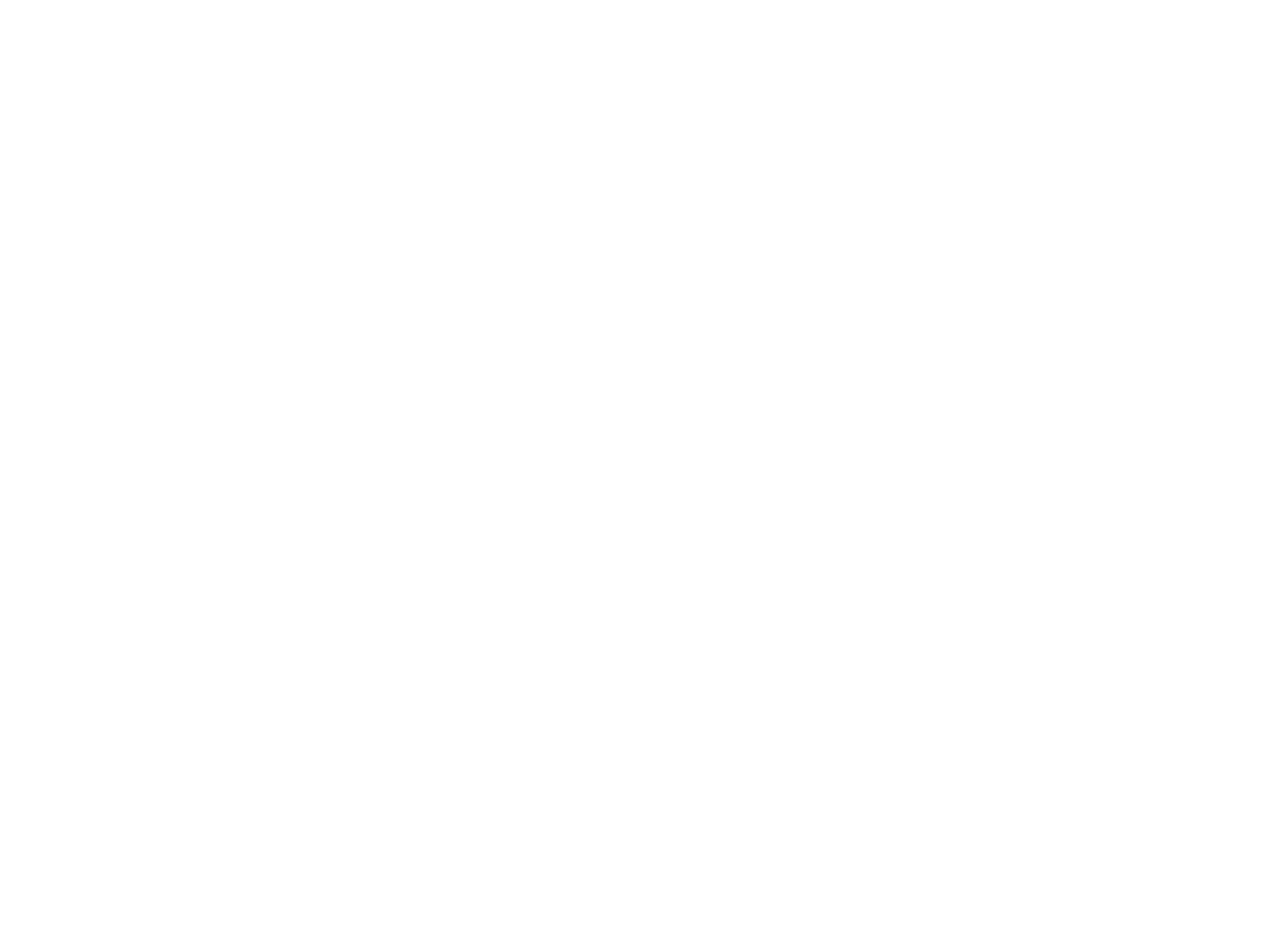
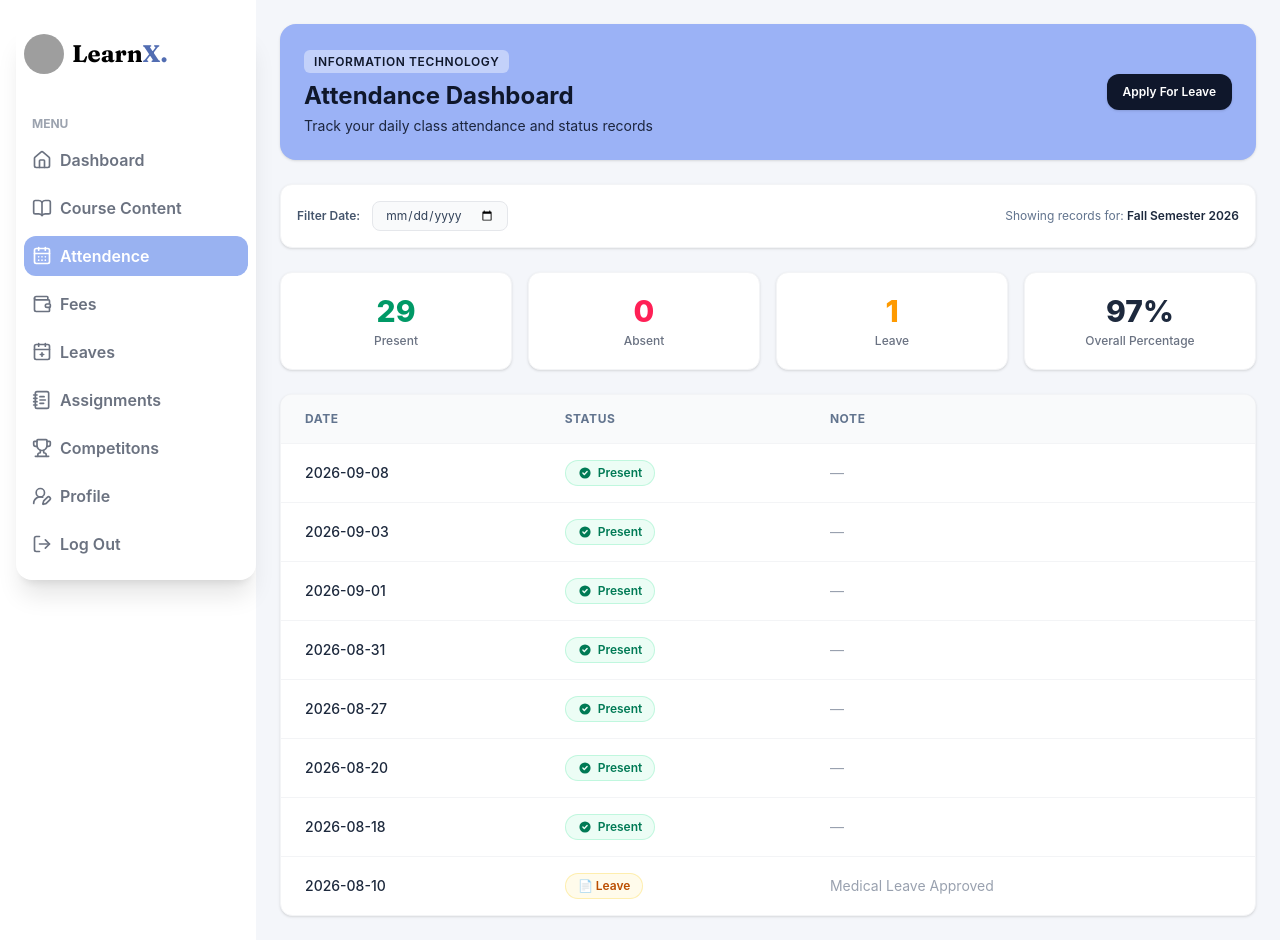
Before and after one commit to codebymubashir/student-teacher-portal, a React (Vite) app in the folder Client/: page /student/portal/attendence in a window 1280 px wide. Before the commit this address had no page. Before the commit the page ends 800 px from the top, so only its background shows below. Built offline with nearby package versions, Linux system fonts and the light colour scheme; grey boxes are pictures that could not be loaded; a web font is replaced by a local one.

Commit message:
attendence page completed

```diff
--- a/Client/src/App.jsx
+++ b/Client/src/App.jsx
@@ -7,6 +7,7 @@
 import Studentdashboard from './pages/Student/Dashboard/Dashboard'
 import Home from './pages/Student/Dashboard/pages/Home'
 import Coursecontent from './pages/Student/Dashboard/pages/Coursecontent'
+import Attendence from './pages/Student/Dashboard/pages/Attendence'
 const App = () => {
   return (
     <>
@@ -18,6 +19,7 @@
           <Route path='/student/portal' element={<Studentdashboard />}>
             <Route path='home' element={<Home />} />
             <Route path='content' element={<Coursecontent />} />
+            <Route path='attendence' element={<Attendence />} />
           </Route>
         </Routes>
         <Routes>
--- a/Client/src/components/Subjectgraph.jsx
+++ b/Client/src/components/Subjectgraph.jsx
@@ -3,11 +3,11 @@
 const Subjectgraph = () => {
 
     const subjects = [
-        { name: 'Biology', value: 52 },
-        { name: 'Chemistry', value: 41 },
-        { name: 'Math', value: 58 },
-        { name: 'Urdu', value: 65 },
-        { name: 'English', value: 75 },
+        { name: 'HTML', value: 52 },
+        { name: 'CSS', value: 41 },
+        { name: 'Javascript', value: 58 },
+        { name: 'React Js', value: 65 },
+        { name: 'Docs', value: 75 },
     ]
     return (
         <div className='bg-white rounded-2xl shadow-sm p-5'>
--- a/Client/src/index.css
+++ b/Client/src/index.css
@@ -57,3 +57,17 @@
   background-repeat: no-repeat;
   background-size: cover;
 }
+
+.student{
+  animation: Fade1 0.7s cubic-bezier(0.16, 1, 0.3, 1) forwards;
+}
+@keyframes Fade1 {
+  0% {
+    transform: translateY(2.5rem);
+    opacity: 0;
+  }
+  100% {
+    transform: translateY(0);
+    opacity: 1;
+  }
+}
--- a/Client/src/pages/Student/Dashboard/Dashboard.jsx
+++ b/Client/src/pages/Student/Dashboard/Dashboard.jsx
@@ -6,7 +6,7 @@
 const Dashboard = () => {
     return (
         <div className='flex'>
-            <div className='w-60 h-auto  shadow-xl rounded-2xl ml-4 mt-4  fixed'>
+            <div className='w-60 h-auto   shadow-xl rounded-2xl ml-4 mt-6  fixed'>
 
                 {/* main top logo and name of institute */}
                 <div className='w-full h-15 p-2  flex flex-row items-center gap-2   '>
@@ -46,7 +46,7 @@
                         <p className='text-md '>Course Content</p>
                     </NavLink>
                     <NavLink
-                        to={'attendance'}
+                        to={'attendence'}
                         className={({ isActive }) =>
                             `dashmenu font-semibold p-2 mt-2 flex flex-row items-center gap-2 rounded-xl transition-colors duration-200 ${isActive ? 'bg-[#99b2f1] text-white' : 'text-[#6B7280]'
                             }`
--- /dev/null
+++ b/Client/src/pages/Student/Dashboard/pages/Attendence.jsx
@@ -0,0 +1,132 @@
+import React, { useState } from 'react';
+
+const Attendance = () => {
+  const [dateFilter, setDateFilter] = useState('');
+
+  const attendanceData = [
+    { id: 1, date: '2026-09-08', status: 'Present', note: '—' },
+    { id: 2, date: '2026-09-03', status: 'Present', note: '—' },
+    { id: 3, date: '2026-09-01', status: 'Present', note: '—' },
+    { id: 4, date: '2026-08-31', status: 'Present', note: '—' },
+    { id: 5, date: '2026-08-27', status: 'Present', note: '—' },
+    { id: 6, date: '2026-08-20', status: 'Present', note: '—' },
+    { id: 7, date: '2026-08-18', status: 'Present', note: '—' },
+    { id: 8, date: '2026-08-10', status: 'Leave', note: 'Medical Leave Approved' },
+  ];
+
+  return (
+    <div className="bg-[#F4F6FA] min-h-screen p-6 font-sans text-slate-800">
+
+      {/* Top Banner */}
+      <div className="bg-[#9BB2F6] rounded-2xl p-6 text-slate-900 mb-6 shadow-sm flex justify-between items-center">
+        <div>
+          <span className="text-xs font-semibold uppercase tracking-wider bg-white/40 px-2.5 py-1 rounded-md">
+            Information Technology
+          </span>
+          <h1 className="text-2xl font-bold mt-2">Attendance Dashboard</h1>
+          <p className="text-sm opacity-90 mt-1">Track your daily class attendance and status records</p>
+        </div>
+        <button className="bg-slate-900 text-white text-xs font-semibold px-4 py-2.5 rounded-xl shadow hover:bg-slate-800 transition">
+          Apply For Leave
+        </button>
+      </div>
+
+      {/* Date Filter Controls */}
+      <div className="bg-white p-4 rounded-xl shadow-sm border border-gray-100 mb-6 flex flex-wrap items-center justify-between gap-4">
+        <div className="flex items-center gap-3">
+          <label htmlFor="attendance-date-filter" className="text-xs font-semibold text-slate-600">Filter Date:</label>
+          <input
+            id="attendance-date-filter"
+            type="date"
+            value={dateFilter}
+            onChange={(e) => setDateFilter(e.target.value)}
+            className="border border-gray-200 rounded-lg px-3 py-1.5 text-xs focus:outline-none focus:border-[#9BB2F6] text-slate-700 bg-gray-50"
+          />
+        </div>
+        <div className="text-xs text-slate-500">
+          Showing records for: <span className="font-semibold text-slate-800">Fall Semester 2026</span>
+        </div>
+      </div>
+
+      {/* Summary Stat Cards */}
+      <div className="grid grid-cols-1 sm:grid-cols-2 lg:grid-cols-4 gap-4 mb-6">
+
+        {/* Present Card */}
+        <div className="bg-white p-5 rounded-xl shadow-sm border border-gray-100 flex flex-col items-center justify-center">
+          <span className="text-3xl font-extrabold text-emerald-600">29</span>
+          <span className="text-xs font-medium text-gray-500 mt-1">Present</span>
+        </div>
+
+        {/* Absent Card */}
+        <div className="bg-white p-5 rounded-xl shadow-sm border border-gray-100 flex flex-col items-center justify-center">
+          <span className="text-3xl font-extrabold text-rose-500">0</span>
+          <span className="text-xs font-medium text-gray-500 mt-1">Absent</span>
+        </div>
+
+        {/* Leave Card */}
+        <div className="bg-white p-5 rounded-xl shadow-sm border border-gray-100 flex flex-col items-center justify-center">
+          <span className="text-3xl font-extrabold text-amber-500">1</span>
+          <span className="text-xs font-medium text-gray-500 mt-1">Leave</span>
+        </div>
+
+        {/* Overall Percentage Card */}
+        <div className="bg-white p-5 rounded-xl shadow-sm border border-gray-100 flex flex-col items-center justify-center">
+          <span className="text-3xl font-extrabold text-slate-800">97%</span>
+          <span className="text-xs font-medium text-gray-500 mt-1">Overall Percentage</span>
+        </div>
+
+      </div>
+
+      {/* Attendance Table */}
+      <div className="bg-white rounded-xl shadow-sm border border-gray-100 overflow-hidden">
+        <div className="overflow-x-auto">
+          <table className="w-full text-left border-collapse">
+            <thead>
+              <tr className="bg-gray-50 border-b border-gray-100 text-xs font-bold text-slate-500 uppercase tracking-wider">
+                <th className="p-4 pl-6">Date</th>
+                <th className="p-4">Status</th>
+                <th className="p-4 pr-6">Note</th>
+              </tr>
+            </thead>
+            <tbody className="divide-y divide-gray-100 text-sm">
+              {attendanceData.map((row) => (
+                <tr key={row.id} className="hover:bg-gray-50/80 transition">
+                  {/* Date */}
+                  <td className="p-4 pl-6 font-medium text-slate-800">{row.date}</td>
+
+                  {/* Status Badge */}
+                  <td className="p-4">
+                    {row.status === 'Present' && (
+                      <span className="inline-flex items-center gap-1.5 bg-emerald-50 text-emerald-700 text-xs font-semibold px-3 py-1 rounded-full border border-emerald-200/60">
+                        <svg className="w-3.5 h-3.5 fill-current" viewBox="0 0 20 20">
+                          <path fillRule="evenodd" d="M10 18a8 8 0 100-16 8 8 0 000 16zm3.707-9.293a1 1 0 00-1.414-1.414L9 10.586 7.707 9.293a1 1 0 00-1.414 1.414l2 2a1 1 0 001.414 0l4-4z" clipRule="evenodd"/>
+                        </svg>
+                        Present
+                      </span>
+                    )}
+                    {row.status === 'Leave' && (
+                      <span className="inline-flex items-center gap-1.5 bg-amber-50 text-amber-700 text-xs font-semibold px-3 py-1 rounded-full border border-amber-200/60">
+                        📄 Leave
+                      </span>
+                    )}
+                    {row.status === 'Absent' && (
+                      <span className="inline-flex items-center gap-1.5 bg-rose-50 text-rose-700 text-xs font-semibold px-3 py-1 rounded-full border border-rose-200/60">
+                        ✕ Absent
+                      </span>
+                    )}
+                  </td>
+
+                  {/* Note */}
+                  <td className="p-4 pr-6 text-gray-400 font-normal">{row.note}</td>
+                </tr>
+              ))}
+            </tbody>
+          </table>
+        </div>
+      </div>
+
+    </div>
+  );
+};
+
+export default Attendance;
--- a/Client/src/pages/Student/Dashboard/pages/Coursecontent.jsx
+++ b/Client/src/pages/Student/Dashboard/pages/Coursecontent.jsx
@@ -3,7 +3,7 @@
 const Coursecontent = () => {
     return (
         <>
-            <div className="bg-[#F4F6FA] min-h-screen p-6 font-sans text-slate-800">
+            <div className="bg-[#F4F6FA] student min-h-screen p-6 font-sans text-slate-800">
 
                 {/* Course Banner */}
 
--- a/Client/src/pages/Student/Dashboard/pages/Home.jsx
+++ b/Client/src/pages/Student/Dashboard/pages/Home.jsx
@@ -20,7 +20,7 @@
 
     return (
         <>
-            <div className='w-full h-[140vh] relative bg-[#F5F6FA]'>
+            <div className='student w-full h-[140vh] relative bg-[#F5F6FA]'>
                 <div className='w-[80%] h-50 rounded-2xl ml-6 bg-[#99b2f1] p-4 mt-4 flex flex-row'>
 
                     <div className='homedp w-38 h-38 mt-2 ml-5 rounded-full  bg-white'></div>
```
